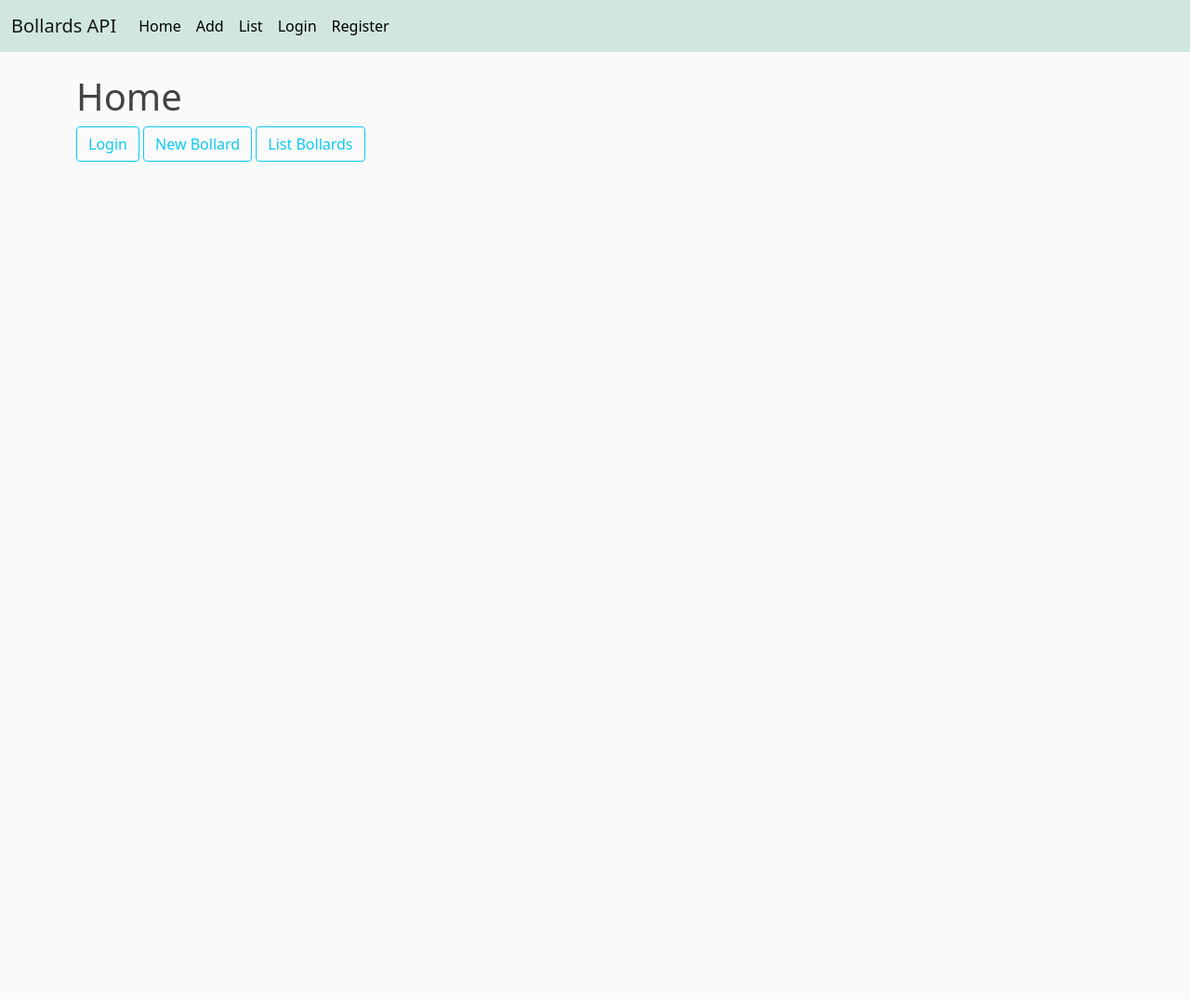
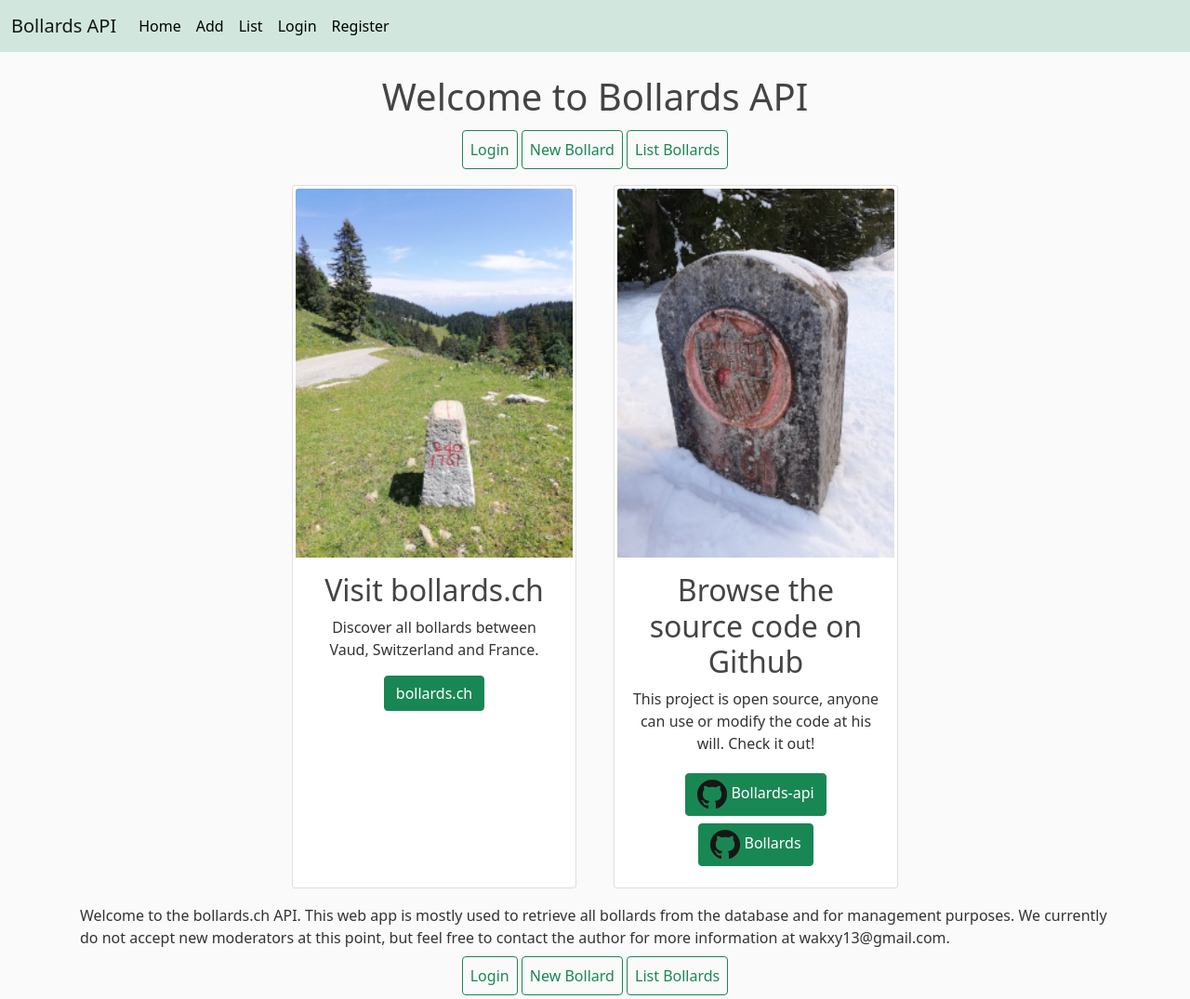
Before and after one commit to JeanmarieAlder/bollards-api, a Flask app: page / in a window 1280 px wide. Shown: the whole page at 93% size. Before the commit the page ends 174 px from the top, so only its background shows below. Run offline with Flask 2, Linux system fonts and the light colour scheme.

Commit message:
improved welcome page

```diff
--- a/bollards_api/static/main.css
+++ b/bollards_api/static/main.css
@@ -151,4 +151,16 @@ body {
   object-fit: cover;
 }
 
+.accordion-button:not(.collapsed) {
+  color: #000000;
+  background-color: #d1e7dd;
+  box-shadow: inset 0 -1px 0 rgb(0 0 0 / 13%);
+}
+
+.welcome-card {
+  width: 306px;
+  padding: 3px;
+  margin: 5px;
+}
+
 #bollardmap { height: 420px; }
--- a/bollards_api/templates/account.html
+++ b/bollards_api/templates/account.html
@@ -42,7 +42,7 @@
                                 {% endif %}
                             </div>
                             <div class="form-group">
-                                {{ form_account.submit_account(id="account-form", class="btn btn-outline-info") }}
+                                {{ form_account.submit_account(id="account-form", class="btn btn-outline-success") }}
                             </div>
                         </fieldset>
 
@@ -104,7 +104,7 @@
                                 {% endif %}
                             </div>
                             <div class="form-group">
-                                {{ form_password.submit_password(id="password-form", class="btn btn-outline-info") }}
+                                {{ form_password.submit_password(id="password-form", class="btn btn-outline-success") }}
                             </div>
                         </fieldset>
 
--- a/bollards_api/templates/home.html
+++ b/bollards_api/templates/home.html
@@ -1,7 +1,52 @@
 {% extends "base.html" %}
 {% block content %}
-  <h1>Home</h1>
-  <a href="{{ url_for('users.login') }}"><button class="btn btn-outline-info">Login</button></a>
-  <a href="{{ url_for('bollards.add') }}"><button class="btn btn-outline-info">New Bollard</button></a>
-  <a href="{{ url_for('bollards.list_bollards') }}"><button class="btn btn-outline-info">List Bollards</button></a>
+  <h1 class="text-center">Welcome to Bollards API</h1>
+  <div class="p-1 text-center">
+    <a href="{{ url_for('users.login') }}"><button class="btn btn-outline-success p-2">Login</button></a>
+    <a href="{{ url_for('bollards.add') }}"><button class="btn btn-outline-success p-2">New Bollard</button></a>
+    <a href="{{ url_for('bollards.list_bollards') }}"><button class="btn btn-outline-success p-2">List Bollards</button></a>
+  </div>
+  <div class="card-container p-1">
+    <div class="p-1 row text-center justify-content-center">
+      <div class="card welcome-card">
+        <img src="{{ url_for('static', filename='img/home/website_bollard.jpg') }}" class="card-img-top" alt="...">
+        <div class="card-body">
+          <h2 class="card-title">Visit bollards.ch</h5>
+          <p class="card-text">Discover all bollards between Vaud, Switzerland and France.</p>
+          <a href="https://bollards.ch" class="btn btn-success">bollards.ch</a>
+        </div>
+      </div>
+      <div style="width: 30px;"></div>
+      <div class="card welcome-card">
+        <img src="{{ url_for('static', filename='img/home/github_bollard.jpg') }}" class="card-img-top" alt="...">
+        <div class="card-body">
+          <h2 class="card-title">Browse the source code on Github</h5>
+          <p class="card-text">
+            This project is open source, anyone can use or modify the code at his will.
+            Check it out!
+          </p>
+          <a href="https://github.com/JeanmarieAlder/bollards-api" class="btn btn-success m-1">
+            <img src="{{ url_for('static', filename='img/home/github_mark.png') }}">
+            Bollards-api
+          </a>
+          <a href="https://github.com/JeanmarieAlder/bollards" class="btn btn-success m-1">
+            <img src="{{ url_for('static', filename='img/home/github_mark.png') }}">
+            Bollards
+          </a>
+        </div>
+      </div>
+    </div>
+  </div>
+
+  <div class="p-1">
+    Welcome to the bollards.ch API.
+    This web app is mostly used to retrieve all bollards from the database and for management purposes.
+    We currently do not accept new moderators at this point, but feel free to contact the author for more information at wakxy13@gmail.com.
+  </div>
+  <div class="p-1 text-center">
+    <a href="{{ url_for('users.login') }}"><button class="btn btn-outline-success p-2">Login</button></a>
+    <a href="{{ url_for('bollards.add') }}"><button class="btn btn-outline-success p-2">New Bollard</button></a>
+    <a href="{{ url_for('bollards.list_bollards') }}"><button class="btn btn-outline-success p-2">List Bollards</button></a>
+  </div>
+
 {% endblock content %}
```
Also changed, not shown: bollards_api/static/img/home/github_bollard.jpg (added), bollards_api/static/img/home/github_mark.png (added), bollards_api/static/img/home/website_bollard.jpg (added).
